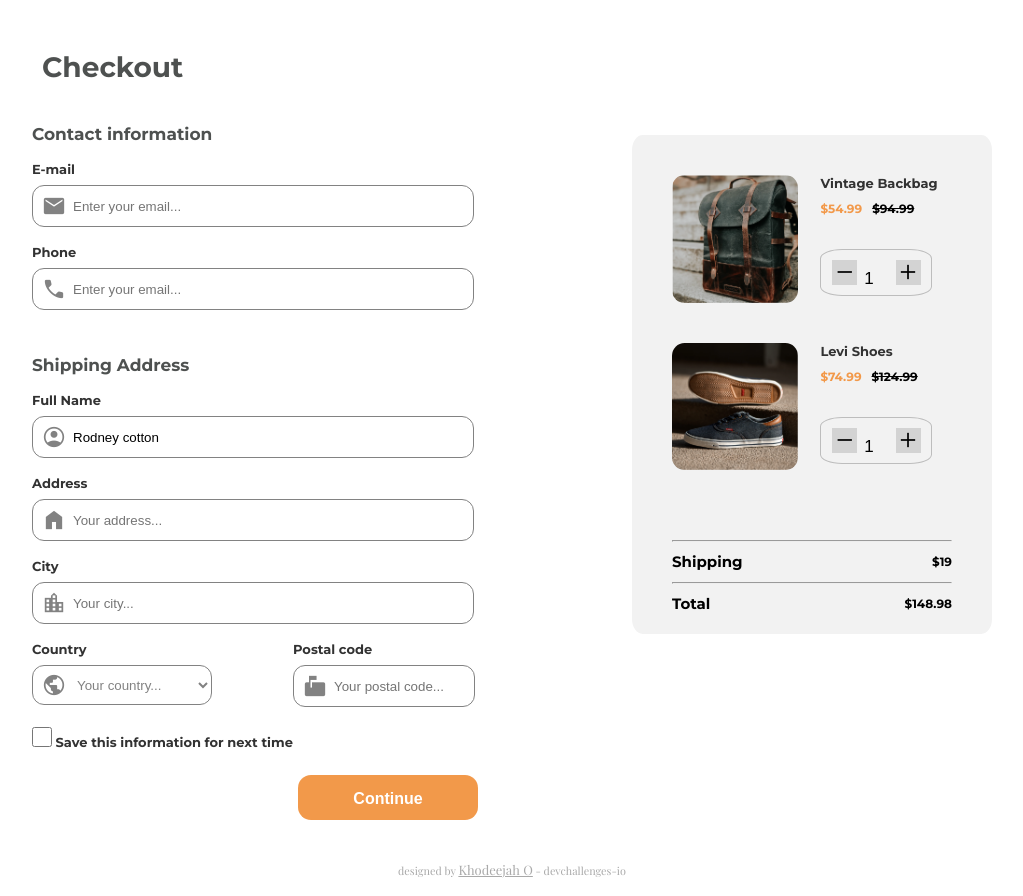
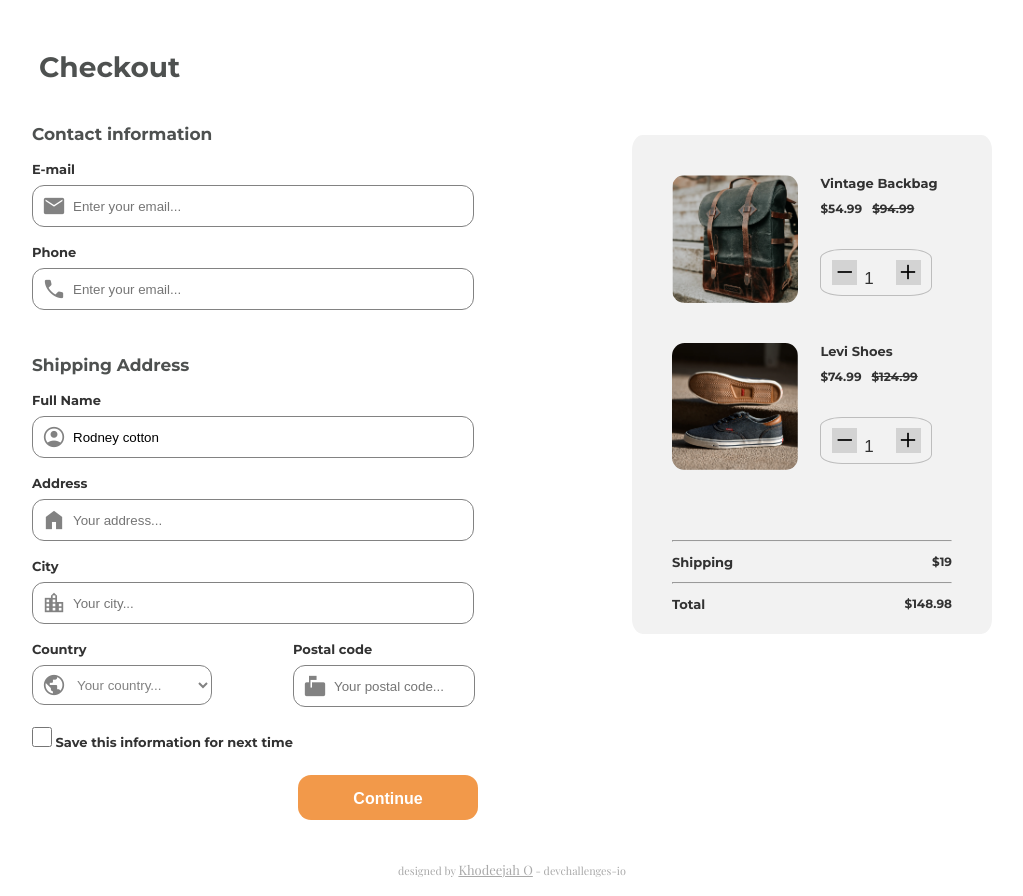
Before and after one commit to OKWumi/My-Checkout-Page, a plain HTML site: page index.html in a window 1280 px wide. Shown: the whole page, without its empty margins (128-1151 px from the left). Drawn offline with nearby package versions, Linux system fonts and the light colour scheme; a web font is replaced by a local one.

Commit message:
Update index.css

```diff
--- a/index.css
+++ b/index.css
@@ -76,12 +76,14 @@ font-weight: 700;
  font-size: 12px;
  color: #F2994A;
  font-weight: 700;
+color: #323232;
 }
 .oldP {
 	margin-right: 10px;
 	font-family: 'Montserrat', sans-serif;
  font-size: 12px;
  font-weight: 700;
+color: #323232;
 }
 .quantities {
   border: 1px solid #bdbdbd;
@@ -117,12 +119,14 @@ font-weight: 700;
 	justify-content: center;
 	font-size: 17px;
 	width: 30px;
+	color: #323232;
 	height: 20px;
 	align-items: center;
 	background-color: #f2f2f2;
 }
 .details {
 	padding: 10px 20px 10px;
+	color: #323232;
 }
 .shipping, .total {
 	display: flex;
@@ -135,6 +139,7 @@ font-weight: 700;
 	line-height: 40px;
 	align-self: flex-start;
 	font-family: 'Montserrat', sans-serif;
+	color: #323232;
  font-size: 15px;
 
 }
@@ -291,7 +296,7 @@ body {
 	margin-inline: auto;
 	}
 header {
-margin: 50px 0px 40px 30px ;
+margin: 50px 0px 40px 27px ;
 }
 .sections {
 	display: flex;
@@ -302,6 +307,15 @@ margin: 50px 0px 40px 30px ;
 }
 .about {
 	padding-bottom: 33px;
+}
+.shipping h3, .total h3 {
+
+	color: #323232;
+ font-size: 13px;
+
+}
+.shipping p, .total p {
+	color: #323232;
 }
 	.bag_info h3, .shoes_info h3 {
  font-size: 13px;
```
